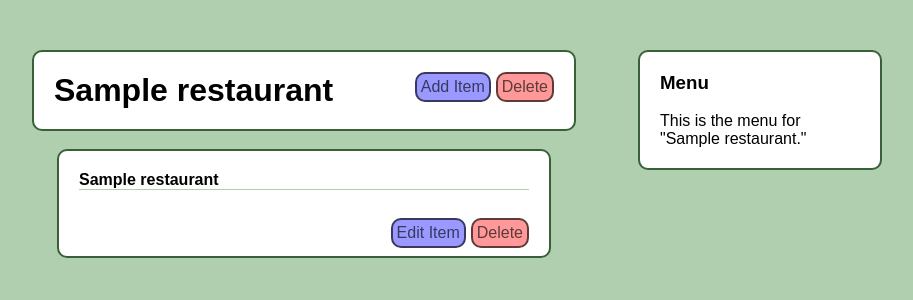
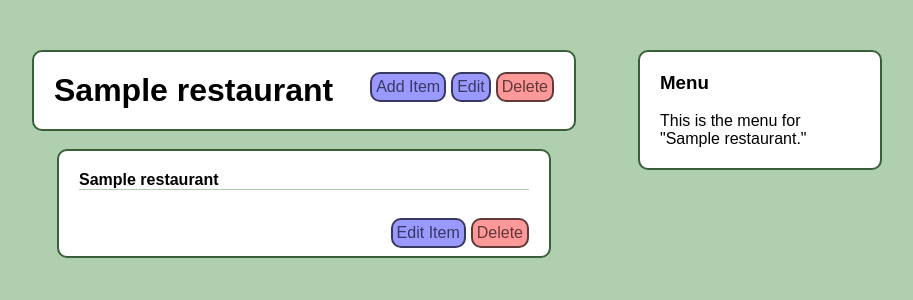
Before and after one commit to davidhammaker/Restaurant_Menu_App, a Flask app: template restaurant_menu_app/templates/restaurant.html in a window 1280 px wide. Shown: the part 87-387 px from the top of the page, without its empty margins (183-1096 px from the left). Run offline with Flask 2, Linux system fonts and the light colour scheme; tables that the repository leaves empty hold one stand-in row (values such as "Sample post"); the template is opened without the code that fills it: values that come from a table or form of the project are taken from there, most other values are stand-ins (such as "Sample title", 1, 10 or a date in 2020).

Commit message:
Add link to edit restaurant
New 'edit' button on 'restaurant' page points to the appropriate 'edit'
page.

```diff
--- a/restaurant_menu_app/templates/restaurant.html
+++ b/restaurant_menu_app/templates/restaurant.html
@@ -6,6 +6,7 @@
                     <article>
                         <div class="res-head">
                             <a class="delete-button" href="{{ url_for('delete_confirm', restaurant_name=restaurant.name) }}">Delete</a>
+                            <a class="add-button" href="{{ url_for('edit', restaurant_name=restaurant.name)}}">Edit</a>
                             <a class="add-button" href="{{ url_for('add_item', restaurant_name=restaurant.name)}}">Add Item</a>
                             <h1>{{ restaurant.name }}</h1>
                         </div>
```
